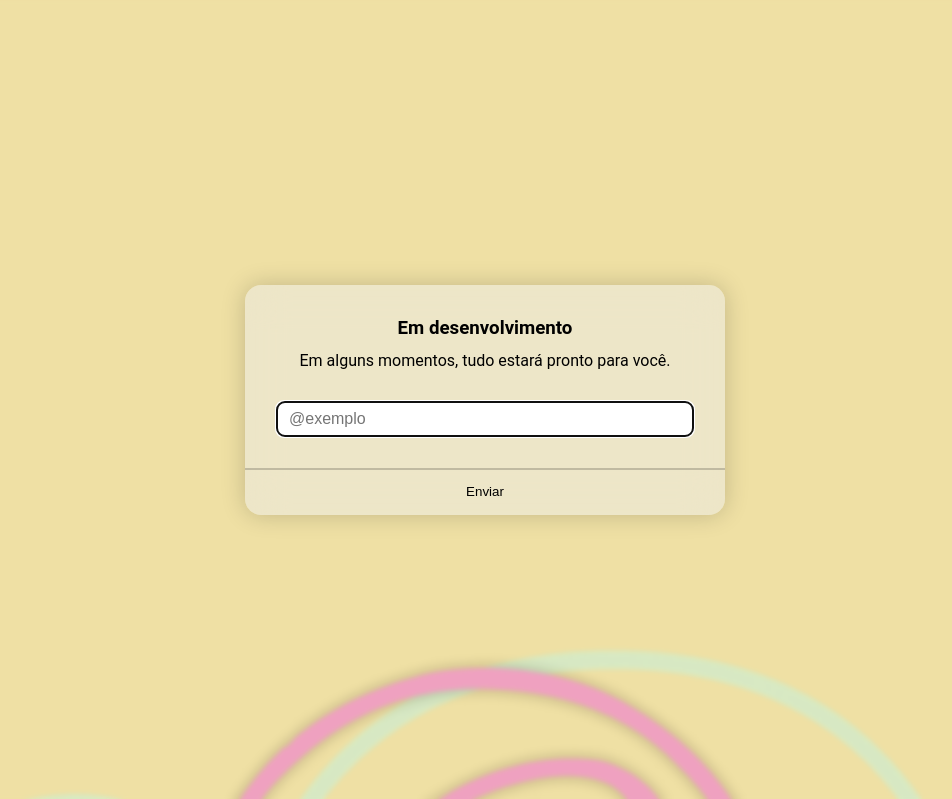
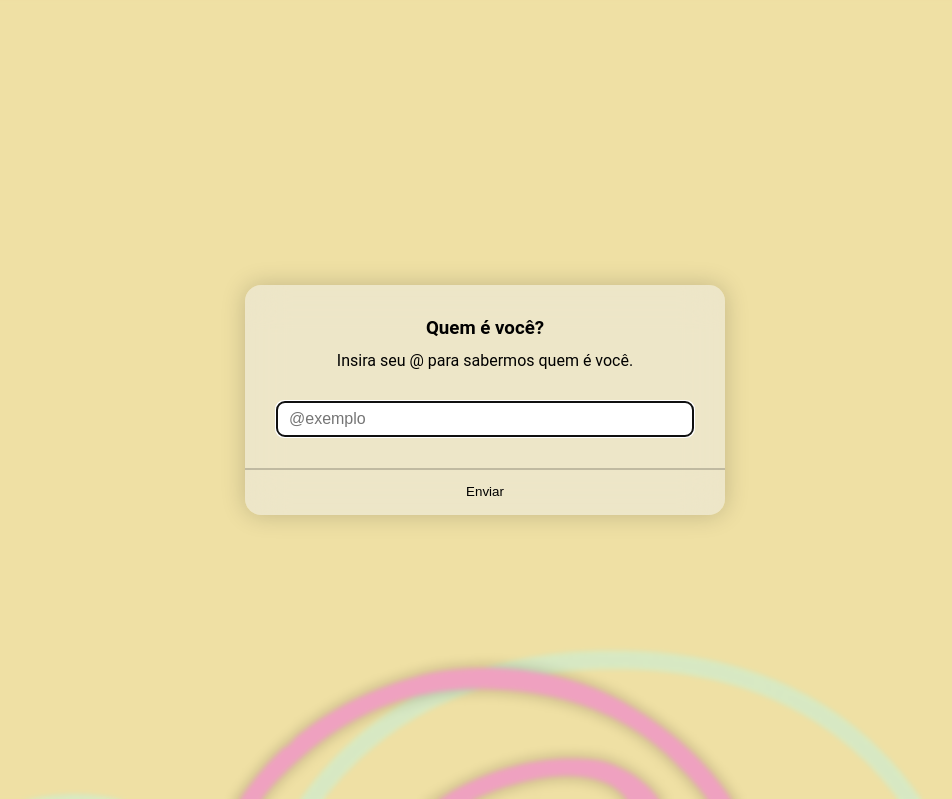
Before and after one commit to victorfurtyy/bday-cards, a website built with Vite: page src/index.html in a window 1280 px wide. Shown: the top 799 px of the page, without its empty margins (155-1107 px from the left). Built offline with nearby package versions, Linux system fonts and the light colour scheme.

Commit message:
Update modal dialog content and favicon image URL

```diff
--- a/src/index.html
+++ b/src/index.html
@@ -20,8 +20,8 @@
 
     <dialog class="modal" id="identify">
         <header class="modal-header">
-            <h3>Em desenvolvimento</h3>
-            <p>Em alguns momentos, tudo estará pronto para você.</p>
+            <h3>Quem é você?</h3>
+            <p>Insira seu @ para sabermos quem é você.</p>
         </header>
 
         <main class="modal-content">
```
